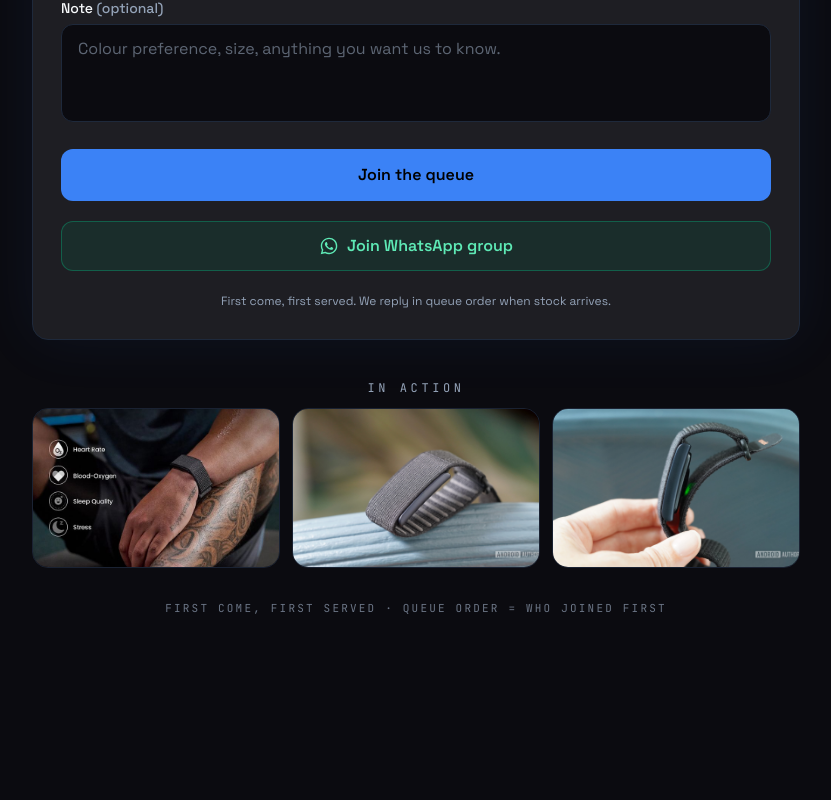
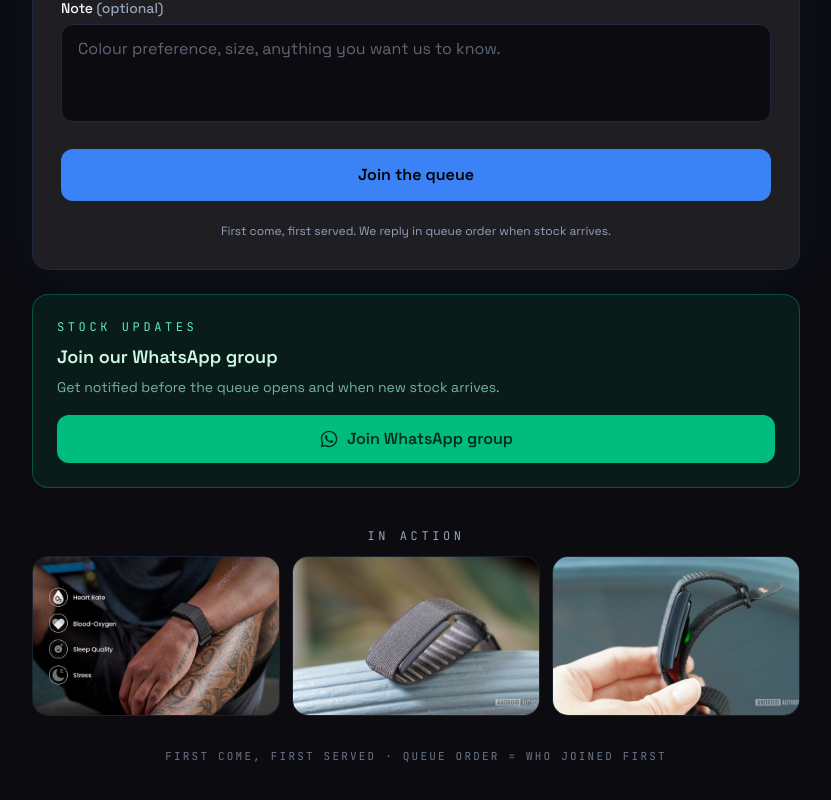
Before and after one commit to LakGupta/new, a Next.js app: page / in a window 1280 px wide. Shown: the part 1618-2418 px from the top of the page, without its empty margins (224-1055 px from the left). Before the commit the page ends 2298 px from the top, so only its background shows below. Built offline with nearby package versions, Linux system fonts and the light colour scheme.

Commit message:
Move WhatsApp group button to separate section after form

```diff
--- a/src/app/page.tsx
+++ b/src/app/page.tsx
@@ -105,11 +105,34 @@ export default function Home() {
 
         {/* Join form */}
         <div id="join-form" className="animate-fade-up delay-6 mt-6 scroll-mt-6">
-          <JoinForm
-            queueName="Amazfit Helio Strap"
-            whatsappGroupUrl={whatsappGroupUrl}
-          />
+          <JoinForm queueName="Amazfit Helio Strap" />
         </div>
+
+        {/* WhatsApp group (separate section, after the form) */}
+        {whatsappGroupUrl ? (
+          <section className="animate-fade-up delay-7 mt-6">
+            <div className="rounded-2xl border border-emerald-400/30 bg-emerald-500/10 p-5 sm:p-6">
+              <p className="font-mono text-xs uppercase tracking-[0.3em] text-emerald-300">
+                Stock updates
+              </p>
+              <p className="mt-2 text-lg font-semibold text-emerald-100">
+                Join our WhatsApp group
+              </p>
+              <p className="mt-1 text-sm leading-6 text-emerald-200/70">
+                Get notified before the queue opens and when new stock arrives.
+              </p>
+              <a
+                href={whatsappGroupUrl}
+                target="_blank"
+                rel="noopener noreferrer"
+                className="mt-4 flex w-full items-center justify-center gap-2 rounded-xl bg-emerald-500 px-4 py-3 text-base font-semibold text-emerald-950 transition hover:bg-emerald-400 active:scale-[0.99]"
+              >
+                <WhatsAppIcon />
+                Join WhatsApp group
+              </a>
+            </div>
+          </section>
+        ) : null}
 
         {/* Product gallery */}
         <section className="animate-fade-up delay-6 mt-10">
@@ -172,3 +195,16 @@ function ArrowDownIcon() {
     </svg>
   );
 }
+
+function WhatsAppIcon() {
+  return (
+    <svg
+      className="h-5 w-5"
+      viewBox="0 0 24 24"
+      fill="currentColor"
+      aria-hidden="true"
+    >
+      <path d="M12.04 2c-5.46 0-9.91 4.45-9.91 9.91 0 1.75.46 3.45 1.32 4.95L2.05 22l5.25-1.38a9.9 9.9 0 0 0 4.74 1.21c5.46 0 9.91-4.45 9.91-9.91 0-2.65-1.03-5.14-2.9-7.01A9.82 9.82 0 0 0 12.04 2Zm0 18.15a8.2 8.2 0 0 1-4.19-1.15l-.3-.18-3.12.82.83-3.04-.2-.31a8.2 8.2 0 0 1-1.26-4.38c0-4.54 3.7-8.24 8.24-8.24 2.2 0 4.27.86 5.82 2.42a8.18 8.18 0 0 1 2.41 5.83c0 4.54-3.7 8.23-8.23 8.23Zm4.52-6.16c-.25-.12-1.47-.72-1.69-.81-.23-.08-.39-.12-.56.13-.17.24-.64.8-.78.97-.14.16-.29.18-.54.06-.25-.12-1.05-.39-1.99-1.23-.74-.66-1.23-1.47-1.38-1.72-.14-.25-.02-.38.11-.51.11-.11.25-.29.37-.43.12-.14.17-.25.25-.41.08-.17.04-.31-.02-.43-.06-.12-.56-1.34-.76-1.84-.2-.48-.41-.42-.56-.43h-.48c-.17 0-.43.06-.66.31-.22.25-.86.85-.86 2.07 0 1.22.89 2.4 1.01 2.56.12.17 1.75 2.67 4.23 3.74.59.26 1.05.41 1.41.52.59.19 1.13.16 1.56.1.48-.07 1.47-.6 1.67-1.18.21-.58.21-1.07.15-1.18-.06-.1-.23-.16-.48-.29Z" />
+    </svg>
+  );
+}
--- a/src/components/join-form.tsx
+++ b/src/components/join-form.tsx
@@ -4,13 +4,9 @@ import { useState } from "react";
 
 interface JoinFormProps {
   queueName?: string;
-  whatsappGroupUrl?: string;
 }
 
-export default function JoinForm({
-  queueName = "Amazfit Helios Strap",
-  whatsappGroupUrl,
-}: JoinFormProps) {
+export default function JoinForm({ queueName = "Amazfit Helios Strap" }: JoinFormProps) {
   const [redditUsername, setRedditUsername] = useState("");
   const [whatsapp, setWhatsapp] = useState("");
   const [note, setNote] = useState("");
@@ -169,18 +165,6 @@ export default function JoinForm({
           {submitting ? "Joining queue…" : "Join the queue"}
         </button>
 
-        {whatsappGroupUrl ? (
-          <a
-            href={whatsappGroupUrl}
-            target="_blank"
-            rel="noopener noreferrer"
-            className="flex w-full items-center justify-center gap-2 rounded-xl border border-emerald-400/30 bg-emerald-500/10 px-4 py-3 text-base font-semibold text-emerald-300 transition hover:bg-emerald-500/20 active:scale-[0.99]"
-          >
-            <WhatsAppIcon />
-            Join WhatsApp group
-          </a>
-        ) : null}
-
         <p className="text-center text-xs leading-5 text-muted-foreground">
           First come, first served. We reply in queue order when stock arrives.
         </p>
@@ -188,16 +172,3 @@ export default function JoinForm({
     </form>
   );
 }
-
-function WhatsAppIcon() {
-  return (
-    <svg
-      className="h-5 w-5"
-      viewBox="0 0 24 24"
-      fill="currentColor"
-      aria-hidden="true"
-    >
-      <path d="M12.04 2c-5.46 0-9.91 4.45-9.91 9.91 0 1.75.46 3.45 1.32 4.95L2.05 22l5.25-1.38a9.9 9.9 0 0 0 4.74 1.21c5.46 0 9.91-4.45 9.91-9.91 0-2.65-1.03-5.14-2.9-7.01A9.82 9.82 0 0 0 12.04 2Zm0 18.15a8.2 8.2 0 0 1-4.19-1.15l-.3-.18-3.12.82.83-3.04-.2-.31a8.2 8.2 0 0 1-1.26-4.38c0-4.54 3.7-8.24 8.24-8.24 2.2 0 4.27.86 5.82 2.42a8.18 8.18 0 0 1 2.41 5.83c0 4.54-3.7 8.23-8.23 8.23Zm4.52-6.16c-.25-.12-1.47-.72-1.69-.81-.23-.08-.39-.12-.56.13-.17.24-.64.8-.78.97-.14.16-.29.18-.54.06-.25-.12-1.05-.39-1.99-1.23-.74-.66-1.23-1.47-1.38-1.72-.14-.25-.02-.38.11-.51.11-.11.25-.29.37-.43.12-.14.17-.25.25-.41.08-.17.04-.31-.02-.43-.06-.12-.56-1.34-.76-1.84-.2-.48-.41-.42-.56-.43h-.48c-.17 0-.43.06-.66.31-.22.25-.86.85-.86 2.07 0 1.22.89 2.4 1.01 2.56.12.17 1.75 2.67 4.23 3.74.59.26 1.05.41 1.41.52.59.19 1.13.16 1.56.1.48-.07 1.47-.6 1.67-1.18.21-.58.21-1.07.15-1.18-.06-.1-.23-.16-.48-.29Z" />
-    </svg>
-  );
-}
```
